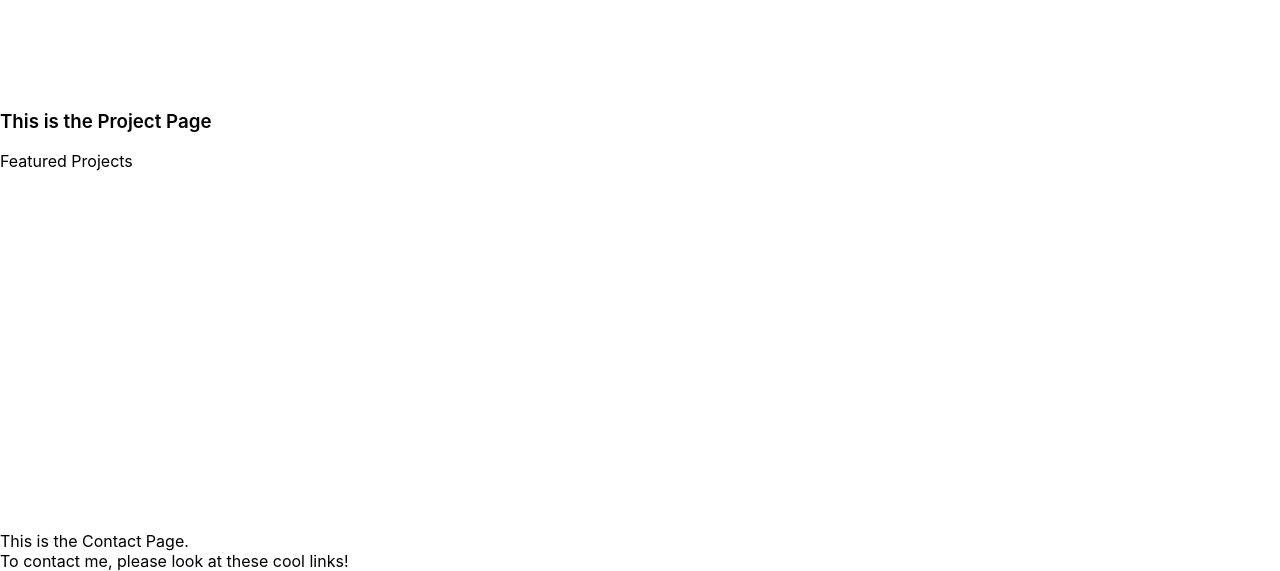
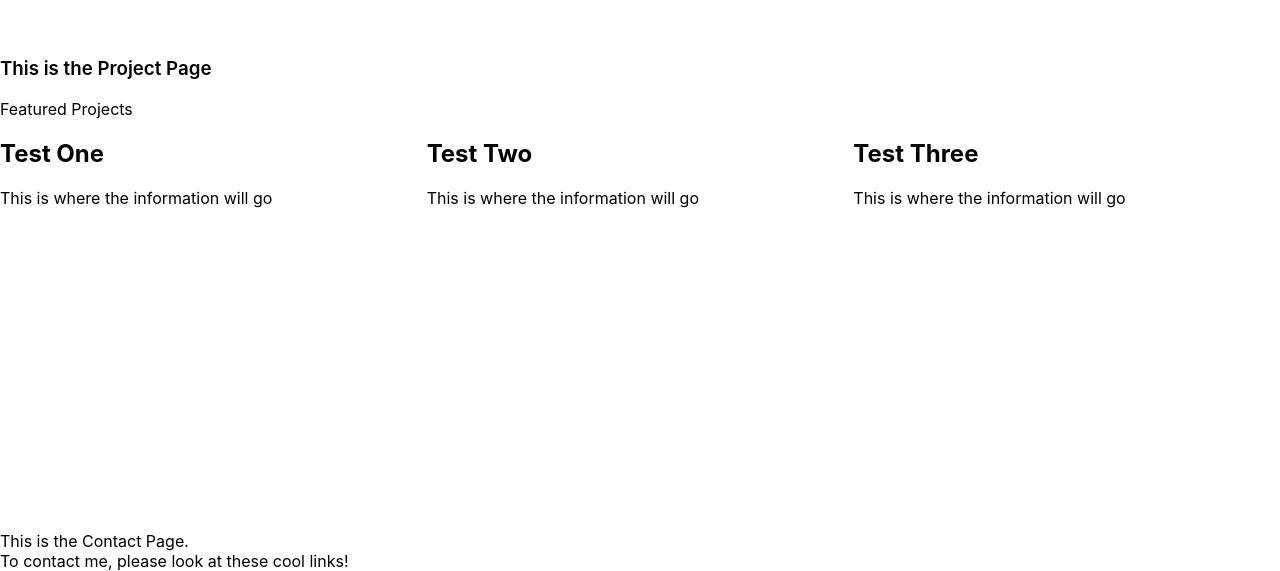
Before and after one commit to kenn-john320/kenn-john320.github.io, a React (Create React App) app: page / in a window 1280 px wide. Shown: the part 1037-1608 px from the top of the page. Built offline with nearby package versions, Linux system fonts and the light colour scheme.

Commit message:
Add Project card tsx file

```diff
--- a/src/App.tsx
+++ b/src/App.tsx
@@ -2,15 +2,16 @@ import {lazy, Suspense} from 'react'
 import { ThemeProvider } from '@emotion/react'
 import './App.css';
 import { react } from '@babel/types';
-import Title from './components/sections/TitleSection/TitleSection';
+import Title from './components/Sections/TitleSection/TitleSection';
+import ProjectSection from './components/Sections/ProjectSection/ProjectSection';
 
 
 // Lazy load non-critical components
 // NTS: Lazy loading -> Certain elements are loaded when
 //                      they are needed by the user
-const Projects = lazy(() => import('./components/sections/ProjectSection/ProjectSection'));
-const Skills = lazy(() => import('./components/sections/SkillSection/SkillSection'));
-const Contact = lazy(() => import('./components/sections/ContactSection/ContactSection'));
+const Projects = lazy(() => import('./components/Sections/ProjectSection/ProjectSection'));
+const Skills = lazy(() => import('./components/Sections/SkillSection/SkillSection'));
+const Contact = lazy(() => import('./components/Sections/ContactSection/ContactSection'));
 
 
 function App() {
@@ -19,7 +20,9 @@ function App() {
       Hello there!
       <Title/>
       <Skills/>
-      <Projects/>
+      <ProjectSection
+        title="Project One"
+      />
       <Contact/>
 
     </div>
--- /dev/null
+++ b/src/components/Cards/ProjectCard/ProjectCard.module.scss
@@ -0,0 +1,4 @@
+.card {
+    border-radius: 3px;
+    border: 1px
+}
--- /dev/null
+++ b/src/components/Cards/ProjectCard/ProjectCard.tsx
@@ -0,0 +1,31 @@
+import React from 'react'
+import styles from './ProjectCard.module.scss'
+
+interface IProps {
+    title: string
+    action?: {
+        text: string
+        onClick: () => void
+    }
+}
+
+
+const ProjectCard: React.FC<IProps> = ({
+    title,
+    action
+}) => {
+    return (
+        <div className={`${styles.card}`}>
+            <h2>
+                {title}
+            </h2>
+            <div>
+                <p>
+                    This is where the information will go
+                </p>
+            </div>
+        </div>
+    )
+}
+
+export default ProjectCard
--- a/src/components/sections/ProjectSection/ProjectSection.module.scss
+++ b/src/components/sections/ProjectSection/ProjectSection.module.scss
@@ -18,3 +18,17 @@
 //   color: ${theme.colors.light};
   font-weight: 600;
 }
+
+
+.projectGrid {
+    display: grid;
+    grid-template-columns: repeat(auto-fit, minmax(min(100%, 280px), 1fr));
+    // gap: ${theme.spacing.lg};
+    width: 100%;
+    // margin-top: ${theme.spacing.lg};
+
+    // @media (min-width: ${theme.breakpoints.md}) {
+    //   gap: ${theme.spacing.xl};
+    //   margin-top: ${theme.spacing.xl};
+    // }
+}
--- a/src/components/sections/ProjectSection/ProjectSection.tsx
+++ b/src/components/sections/ProjectSection/ProjectSection.tsx
@@ -1,7 +1,14 @@
 import * as React from 'react'
 import styles from './ProjectSection.module.scss'
+import ProjectCard from '../../Cards/ProjectCard/ProjectCard'
 
-const ProjectSection: React.FC = () => {
+interface IProps {
+    title: string
+}
+
+const ProjectSection: React.FC<IProps> = ({
+    title
+    }) => {
     return (
         <section className={`${styles.sectionTitle}`}>
             <div className={`${styles.container}`}>
@@ -9,9 +16,14 @@ const ProjectSection: React.FC = () => {
                     This is the Project Page
                 </h3>
 
-            <div className={`${styles.projectTitle}`}>
-                Featured Projects
-            </div>
+                <div className={`${styles.projectTitle}`}>
+                    Featured Projects
+                </div>
+                <div className={`${styles.projectGrid}`}>
+                    <ProjectCard title={'Test One'}/>
+                    <ProjectCard title={'Test Two'}/>
+                    <ProjectCard title={'Test Three'}/>
+                </div>
             </div>
 
 
```
